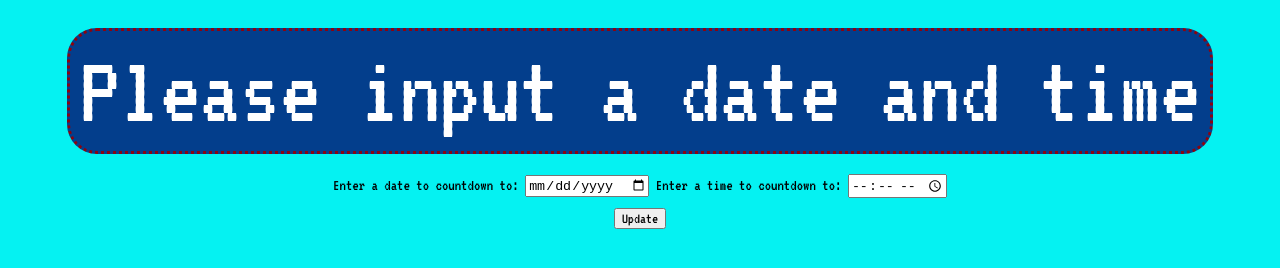
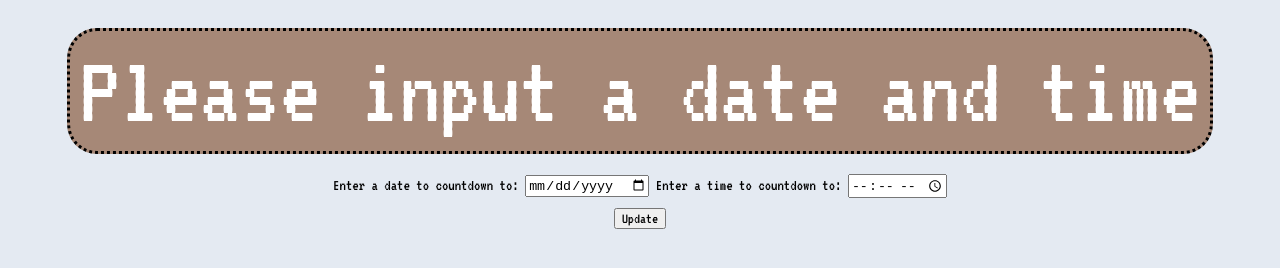
Before and after one commit to robbiegay/countdown-timer, a plain HTML site: page index.html in a window 1280 px wide. Drawn offline with Linux system fonts and the light colour scheme.

Commit message:
Changed color scheme

```diff
--- a/css/style.css
+++ b/css/style.css
@@ -1,5 +1,5 @@
 html {
-    background-color: #05F2F2;
+    background-color: #E4EAF2;
 }
 
 article {
@@ -21,8 +21,8 @@
     text-align: center;
     width: flex; /* Adjusts to the size of the innerHTML */
     border-radius: 30px;
-    background-color: #033E8C;
-    border: 3px dotted #8C030E;
+    background-color: #A68877;
+    border: 3px dotted black;
     color: white;
 }
 
```
